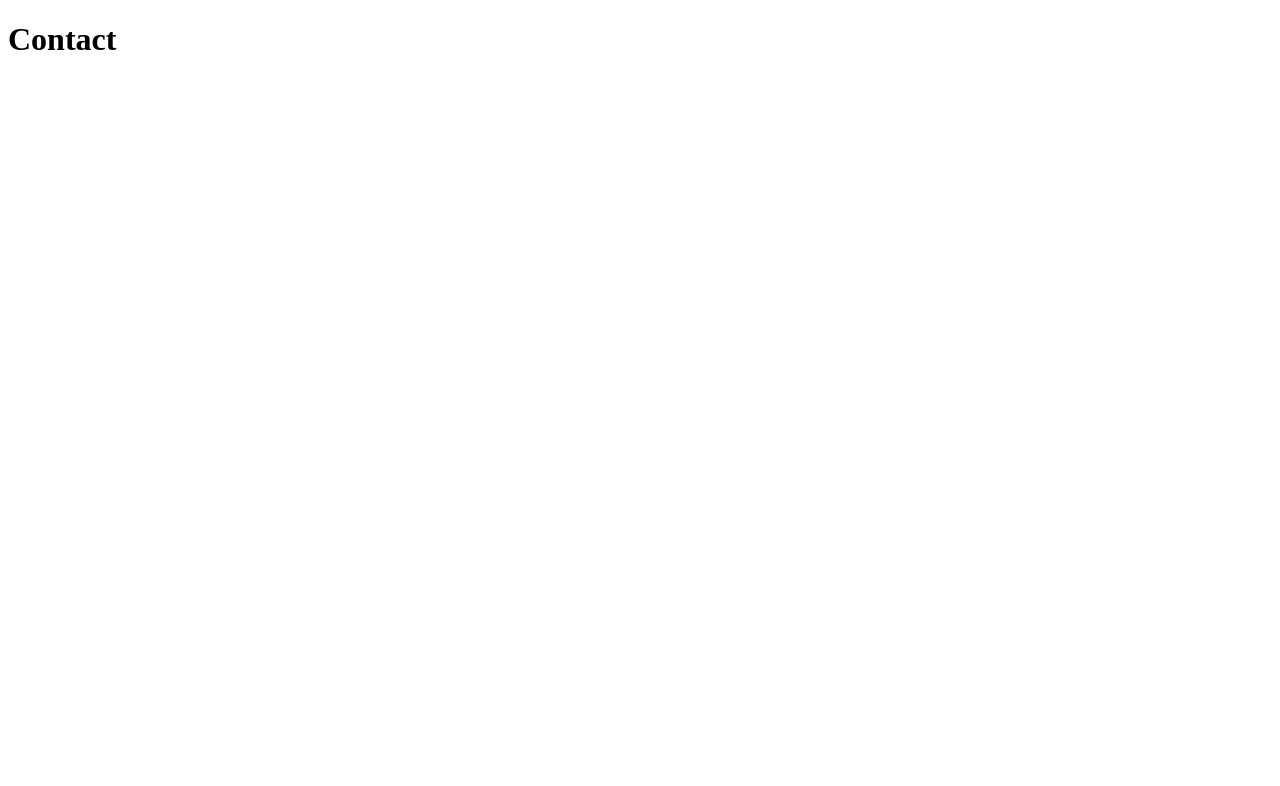
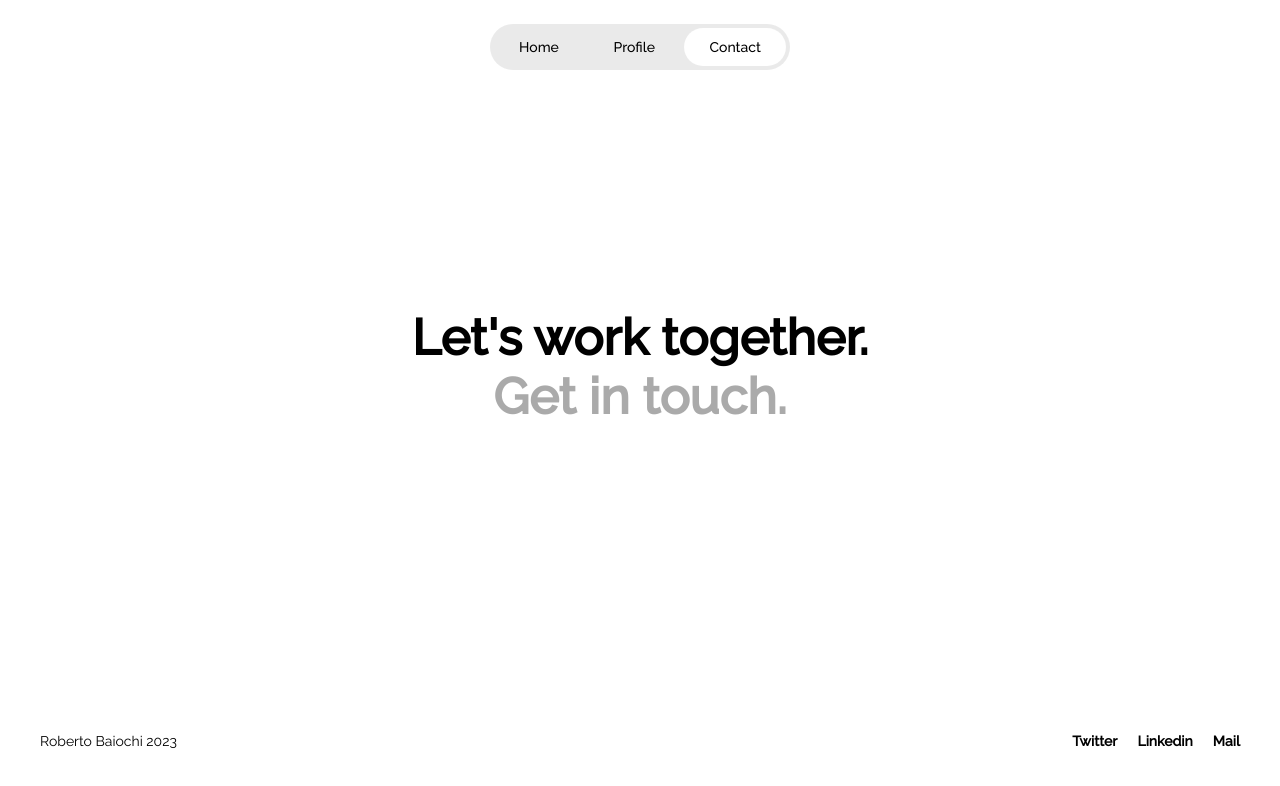
Before and after one commit to RobertoBaiochi/oh-studio-Vanilla, a plain HTML site: page contact.html in a window 1280 px wide. Drawn offline with Linux system fonts and the light colour scheme.

Commit message:
feat: All Pages Done

```diff
--- a/assets/css/styles.css
+++ b/assets/css/styles.css
@@ -515,3 +515,33 @@ img {
     grid-template-columns: repeat(4, 1fr);
   }
 }
+
+/* === ~~> CONTACT PAGE <~~ === */
+
+.contact-page__section {
+  display: flex;
+  align-items: center;
+  justify-content: center;
+  height: calc(100vh - 17rem);
+}
+
+.contact-page__container--headings {
+  display: flex;
+  align-items: center;
+  justify-content: center;
+  flex-direction: column;
+}
+
+.contact-page--title {
+  font-size: 3.5rem;
+  text-align: center;
+}
+
+@media only screen and (min-width: 780px) {
+  .contact-page__section {
+    height: calc(100vh - 10.7rem);
+  }
+  .contact-page--title {
+    font-size: 5rem;
+  }
+}
--- a/contact.html
+++ b/contact.html
@@ -1,12 +1,53 @@
 <!DOCTYPE html>
 <html lang="en">
-<head>
-  <meta charset="UTF-8">
-  <meta http-equiv="X-UA-Compatible" content="IE=edge">
-  <meta name="viewport" content="width=device-width, initial-scale=1.0">
-  <title>Document</title>
-</head>
-<body>
-  <h1>Contact</h1>
-</body>
+  <head>
+    <meta charset="UTF-8" />
+    <meta http-equiv="X-UA-Compatible" content="IE=edge" />
+    <meta name="viewport" content="width=device-width, initial-scale=1.0" />
+    <link rel="stylesheet" href="./assets/css/styles.css" />
+    <title>COPY OH.STUDIO</title>
+  </head>
+  <body>
+    <header class="header">
+      <nav class="header__navbar">
+        <ul>
+          <li>
+            <a href="/" class="header__navbar--link">Home</a>
+          </li>
+          <li>
+            <a href="/profile.html" class="header__navbar--link">Profile</a>
+          </li>
+          <li class="header__navbar--active-link">
+            <a href="/contact.html" class="header__navbar--link">Contact</a>
+          </li>
+        </ul>
+      </nav>
+    </header>
+
+    <main>
+      <section
+        id="Contact-Page__Section"
+        class="contact-page__section max-width--container"
+      >
+        <div class="contact-page__container--headings">
+          <h2 class="contact-page--title">Let's work together.</h2>
+          <h2 class="contact-page--title">
+            <a href="" class="contact--link">Get in touch.</a>
+          </h2>
+        </div>
+      </section>
+    </main>
+
+    <footer id="Footer-Contact" class="footer max-width--container">
+      <p class="footer__developer">Roberto Baiochi 2023</p>
+
+      <nav class="footer__nav">
+        <ul>
+          <li><a href="" class="footer__nav--link">Twitter</a></li>
+          <li><a href="" class="footer__nav--link">Linkedin</a></li>
+          <li><a href="" class="footer__nav--link">Mail</a></li>
+        </ul>
+      </nav>
+    </footer>
+  </body>
 </html>
```
Also changed, not shown: index.html (+1 -1 lines), profile.html (+1 -1 lines).
